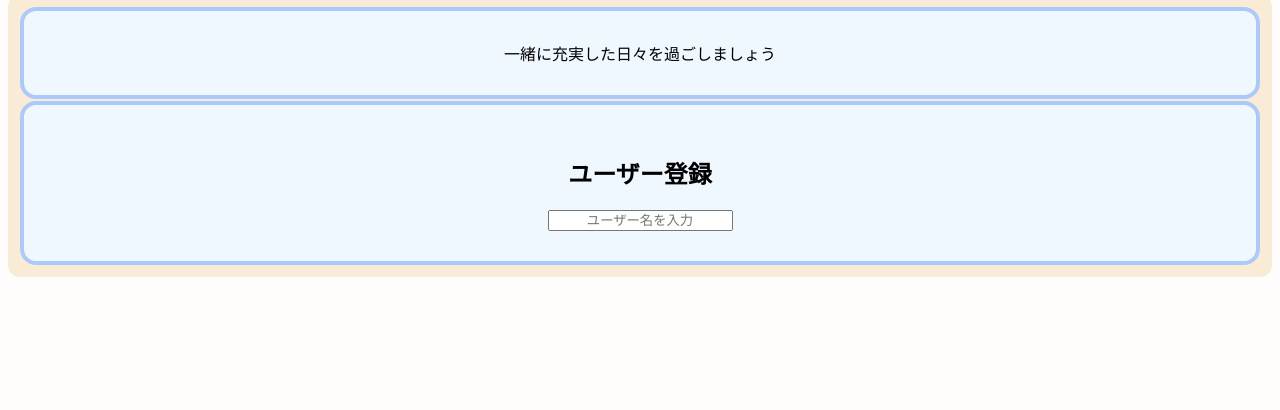
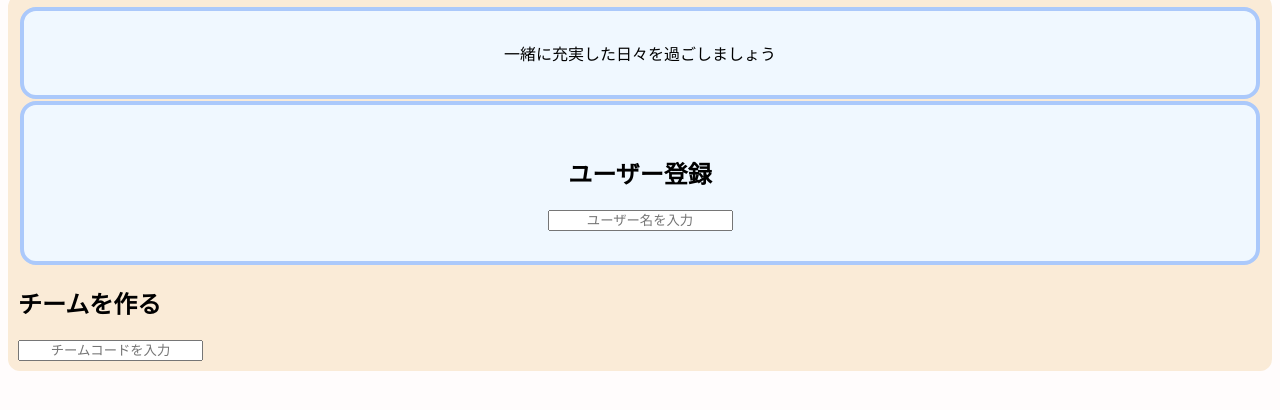
Before and after one commit to taiyaki-kt/2_Friendar, a plain HTML site: page first.html in a window 1280 px wide. Shown: the part 112-522 px from the top of the page. Drawn offline with Linux system fonts and the light colour scheme.

Commit message:
Update first.html

```diff
--- a/first.html
+++ b/first.html
@@ -19,7 +19,8 @@
          <input type="text" class="centor" placeholder="ユーザー名を入力">
     </div>
     </section>
-
+    <h2>チームを作る</h2>
+    <input type="text" class="centor" placeholder="チームコードを入力">
     </section>
     <script type="text/javascript" src="first.js"></script>
 
```
